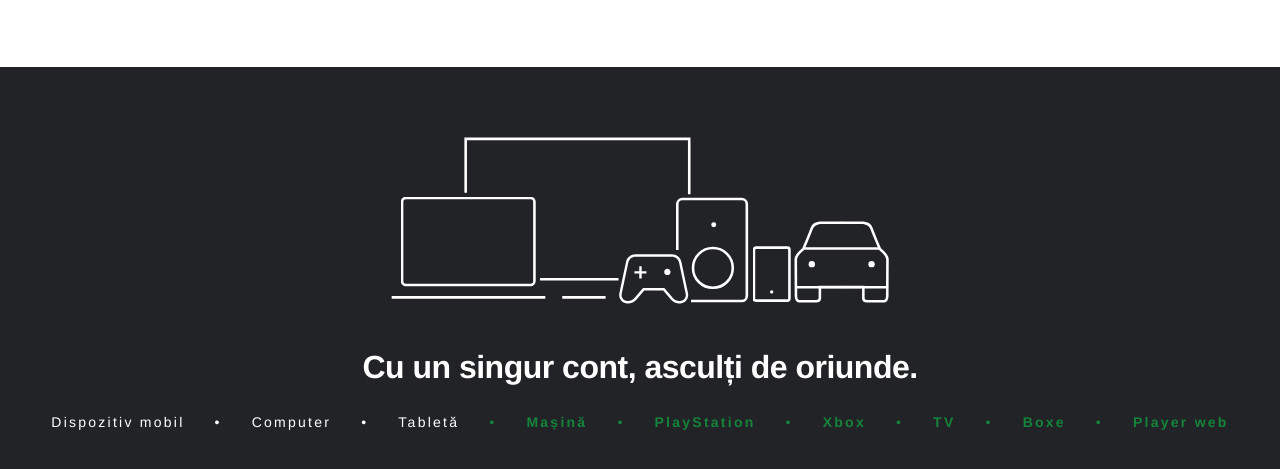
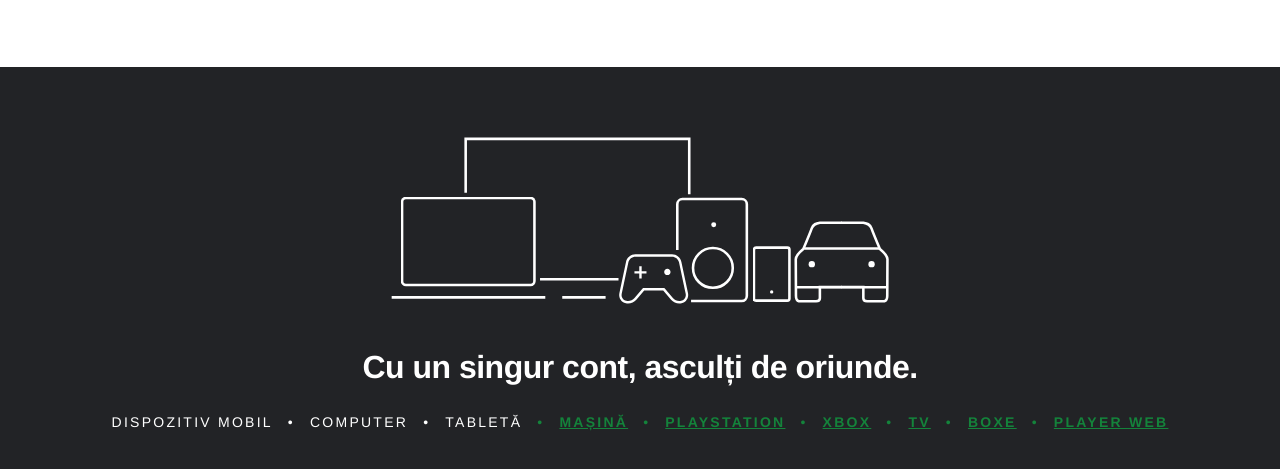
Before and after one commit to CristianMicicoi/html-exercises, a plain HTML site: page practice page/index.html in a window 1280 px wide. Shown: the part 842-1311 px from the top of the page. Drawn offline with Linux system fonts and the light colour scheme.

Commit message:
modified text underscore and uppercase in last section

```diff
--- a/practice page/css spotify/style.css
+++ b/practice page/css spotify/style.css
@@ -135,12 +135,13 @@ button {
     flex-direction: row;
     justify-content: space-between;
     list-style: none;
-    gap: 30px;
+    gap: 15px;
     margin: 25px 0;
     font-size: 14px;
     font-weight: 400;
     line-height: 20px;
-    letter-spacing: 2.25px
+    letter-spacing: 2.25px;
+    text-transform: uppercase;
 }
 
 .green {
--- a/practice page/index.html
+++ b/practice page/index.html
@@ -75,27 +75,32 @@
                 <li>Tabletă</li>
                 <span class="green">&#8226;</span>
                 <li &#95;>
-                    <a class="green" href="https://spotify-everywhere.com/collections/car-audio">Mașină</a>
+                    <a class="green" href="https://spotify-everywhere.com/collections/car-audio"
+                        style="text-decoration: underline">Mașină</a>
                 </li>
                 <span class="green">&#8226;</span>
                 <li>
-                    <a class="green" href="https://spotify-everywhere.com/pages/gaming/">PlayStation</a>
+                    <a class="green" href="https://spotify-everywhere.com/pages/gaming/"
+                        style="text-decoration: underline">PlayStation</a>
                 </li>
                 <span class="green">&#8226;</span>
                 <li>
-                    <a class="green" href="https://spotify-everywhere.com/pages/gaming/">Xbox</a>
+                    <a class="green" href="https://spotify-everywhere.com/pages/gaming/"
+                        style="text-decoration: underline">Xbox</a>
                 </li>
                 <span class="green">&#8226;</span>
                 <li>
-                    <a class="green" href="https://spotify-everywhere.com/collections/tv/">TV</a>
+                    <a class="green" href="https://spotify-everywhere.com/collections/tv/"
+                        style="text-decoration: underline">TV</a>
                 </li>
                 <span class="green">&#8226;</span>
                 <li>
-                    <a class="green" href="https://spotify-everywhere.com/collections/wireless-speakers/">Boxe</a>
+                    <a class="green" href="https://spotify-everywhere.com/collections/wireless-speakers/"
+                        style="text-decoration: underline">Boxe</a>
                 </li>
                 <span class="green">&#8226;</span>
                 <li>
-                    <a class="green" href="https://open.spotify.com/">Player web</a>
+                    <a class="green" href="https://open.spotify.com/" style="text-decoration: underline">Player web</a>
                 </li>
             </ul>
         </section>
```
